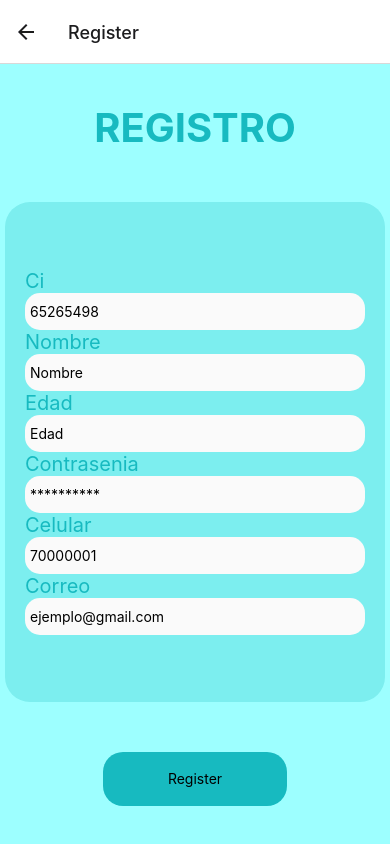
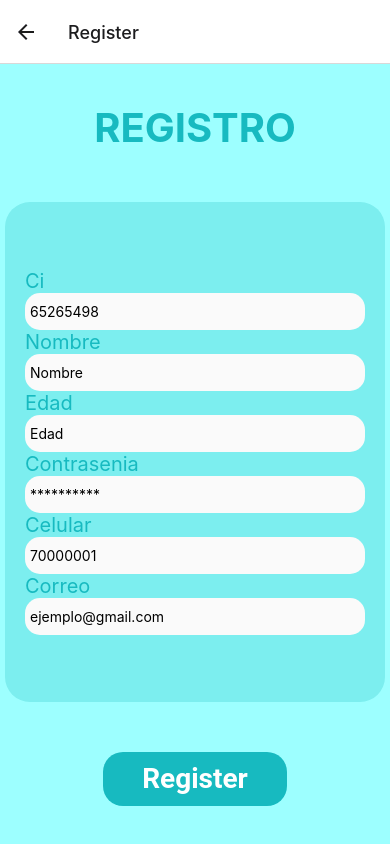
Before and after one commit to juanAriel/app-adoptame, a React Native app: screen /Register in a window 390 px wide. Built offline with nearby package versions, Linux system fonts and the light colour scheme.

Commit message:
cambios tareas jueves

```diff
--- a/src/navigation/rootNavigation.tsx
+++ b/src/navigation/rootNavigation.tsx
@@ -1,13 +1,14 @@
 import { View, Text } from 'react-native'
 import React from 'react'
 import { createNativeStackNavigator } from '@react-navigation/native-stack';
-import Home from '../pages/welcome';
 import Register from '../pages/register';
 import Login from '../pages/login';
+import Welcome from '../pages/welcome';
 
 export type RouteParamList={
-    Home:undefined;
+  Welcome:undefined;
     Register:undefined;
+    Login:undefined;
 }
 
 const Stack = createNativeStackNavigator<RouteParamList>();
@@ -15,8 +16,8 @@ const rootNavigation = () => {
   return (
     <Stack.Navigator>
       <Stack.Screen
-      name="Home"
-      component={Home}
+      name="Welcome"
+      component={Welcome}
       options={{ title: "BIENVENIDO A ADOPTA" }}
     />
     <Stack.Screen
--- a/src/pages/login/index.tsx
+++ b/src/pages/login/index.tsx
@@ -1,8 +1,10 @@
 import { View, Text, Button, StyleSheet, TouchableOpacity } from "react-native";
 import React from "react";
 import Input from "../../components/atoms/input";
+import HomeProps from "../welcome/interface";
 
-const Login = () => {
+
+const Login : React.FC<HomeProps> = ({ navigation }) => {
   return (
     <View style={styles.containerH}>
       <Text style={styles.textTile}>Login</Text>
@@ -17,14 +19,14 @@ const Login = () => {
       <View style={styles.buttonContainer}>
         <TouchableOpacity
           style={styles.customButtonContainer}
-          onPress={() => console.log("aqui tambien ira al login")}
+          onPress={() => console.log("aqui tambien al home ")}
         >
           <Text style={styles.customButtonText}>Ingresar</Text>
         </TouchableOpacity>
 
         <TouchableOpacity
           style={styles.customButtonContainer}
-          onPress={() => console.log("aqui tambien ira al login")}
+          onPress={() => navigation.navigate("Welcome")}
         >
           <Text style={styles.customButtonText}>Salir</Text>
         </TouchableOpacity>
@@ -42,7 +44,7 @@ const styles = StyleSheet.create({
     justifyContent: "center",
     width: 380,
     margin: 30,
-    height: 300,
+    height: 250,
     borderRadius: 25,
   },
   containerH: {
--- a/src/pages/register/index.tsx
+++ b/src/pages/register/index.tsx
@@ -1,8 +1,9 @@
 import { View, Text, Button, StyleSheet, TouchableOpacity } from "react-native";
 import React from "react";
 import Input from "../../components/atoms/input";
+import RegisterProps from "../welcome/interface";
 
-const Register = () => {
+const Register : React.FC<RegisterProps> = ({ navigation }) => {
   return (
     <View style={styles.containerH}>
       <Text style={styles.textTile}>REGISTRO</Text>
@@ -21,8 +22,8 @@ const Register = () => {
         <Input style={styles.textWitch} placeholder="ejemplo@gmail.com" />
       </View>
       <View>
-      <TouchableOpacity style={styles.textButton} onPress={()=>console.log("aqui tambien ira al login")}>
-        <Text >Register</Text>
+      <TouchableOpacity style={styles.textButton} onPress={()=>navigation.navigate("Login")}>
+        <Text style={styles.titleButton}>Register</Text>
       </TouchableOpacity>
     </View>
     </View>
@@ -74,5 +75,14 @@ const styles = StyleSheet.create({
   },
   buttonContainer:{
     alignItems:'center',
-  }
+  },
+  titleButton: {
+    fontSize: 28,
+    fontWeight: "600",
+    lineHeight: 32,
+    letterSpacing: 0,
+    textAlign: "left",
+    fontFamily: "Roboto",
+    color: "#FFFFFF",
+  },
 });
--- a/src/pages/welcome/index.tsx
+++ b/src/pages/welcome/index.tsx
@@ -8,10 +8,10 @@ import {
 import React from "react";
 
 //import Input from "../../components/atoms/input";
-import HomeProps from "./interface";
+import WelcomeProps from "./interface";
 //import Button from "../../components/atoms/button";
 
-const Home: React.FC<HomeProps> = ({ navigation }) => {
+const Welcome: React.FC<WelcomeProps> = ({ navigation }) => {
   return (
     <View style={styles.container}>
       <ImageBackground
@@ -40,7 +40,7 @@ const Home: React.FC<HomeProps> = ({ navigation }) => {
   );
 };
 
-export default Home;
+export default Welcome;
 const styles = StyleSheet.create({
   container: {
     flex: 1,
```
